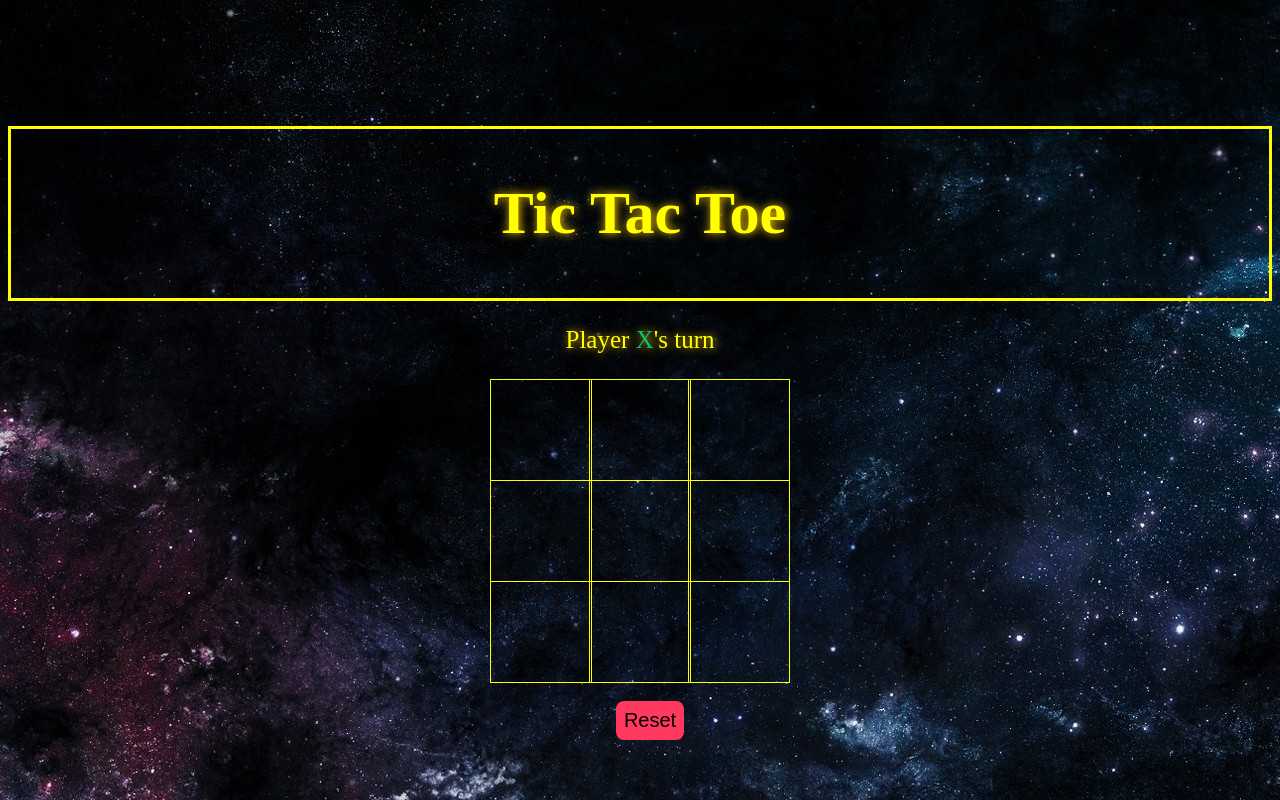
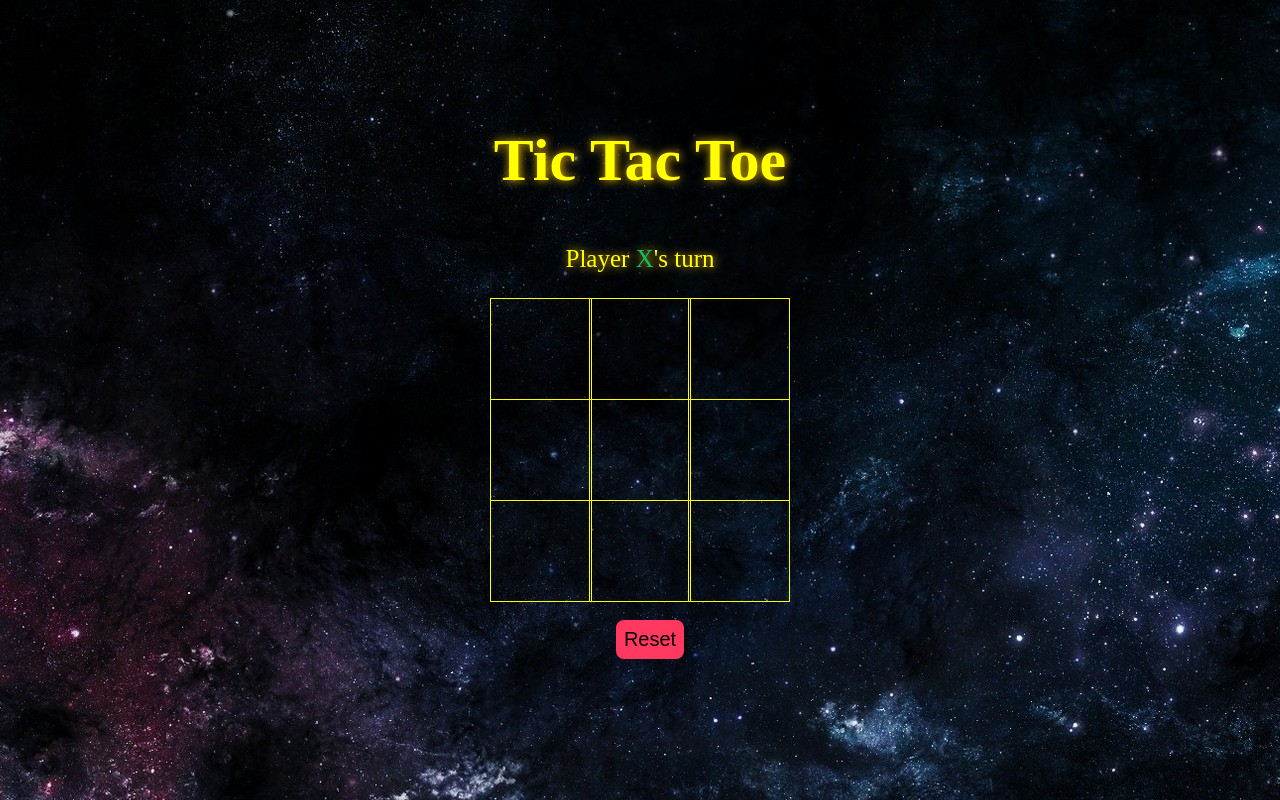
Before and after one commit to Bones0689/T-T-T, a plain HTML site: page index.html in a window 1280 px wide. Drawn offline with Linux system fonts and the light colour scheme.

Commit message:
removed title flair

```diff
--- a/main.css
+++ b/main.css
@@ -7,7 +7,6 @@ html {
 .title {
     color: yellow;
     text-shadow: #FC0 1px 0 10px;
-    border: solid yellow;
     text-align: center;
     font-size: 40px;
     margin-top: 10%;
```
